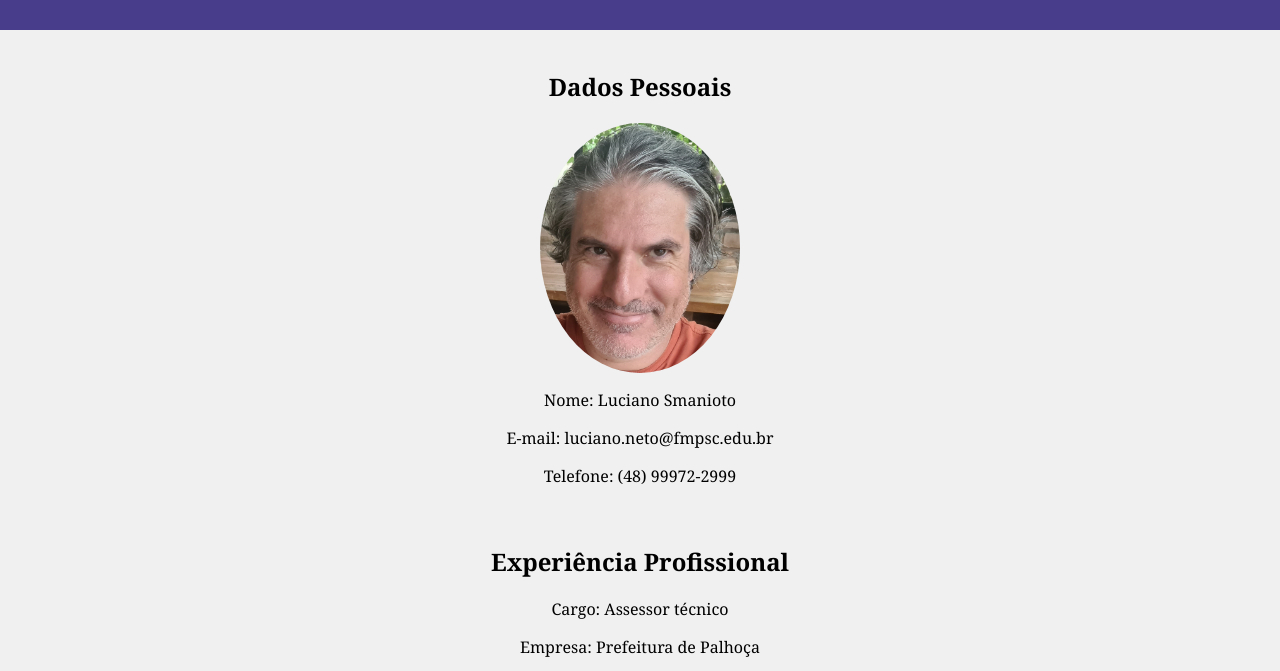
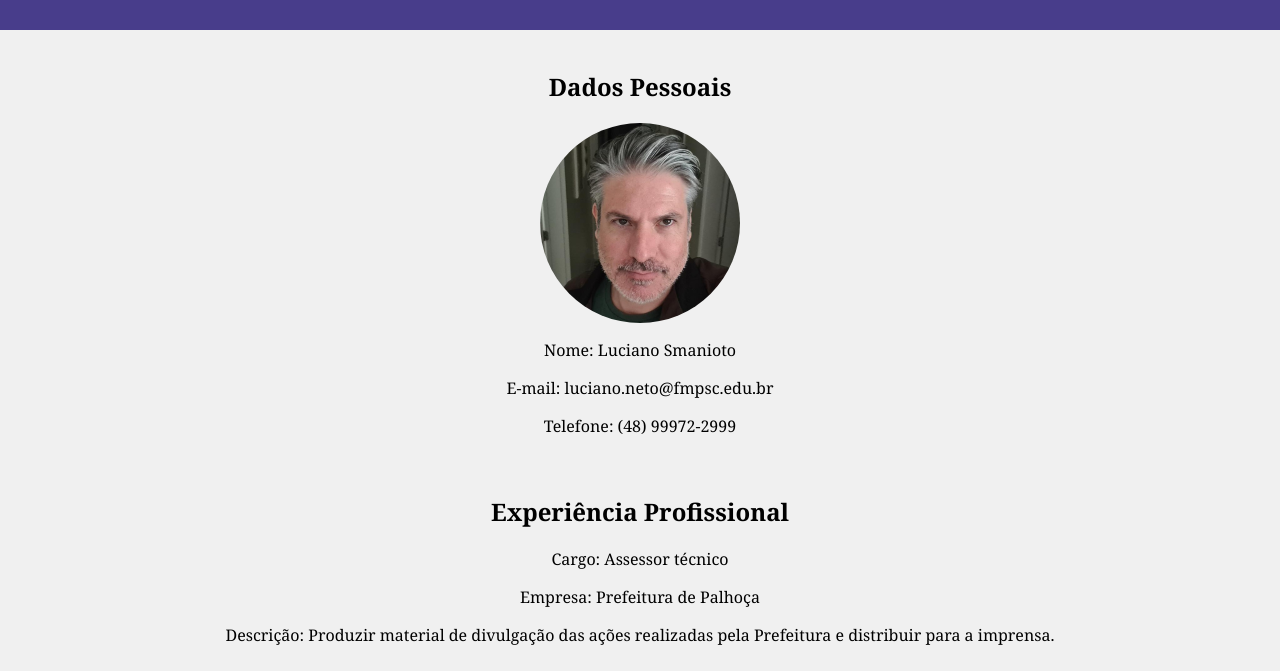
Before and after one commit to LucianoFMP/meucurriculo, a plain HTML site: page index.html in a window 1280 px wide. Shown: the part 116-787 px from the top of the page. Drawn offline with Linux system fonts and the light colour scheme.

Commit message:
Update index.html

```diff
--- a/index.html
+++ b/index.html
@@ -38,7 +38,7 @@
     </div>
     <div id="main-content">
         <h2>Dados Pessoais</h2>
-        <img id="profile-image" src="fotoprocurriculo.jpg" alt="Foto de Perfil">
+        <img id="profile-image" src="fotocurriculo.jpg" alt="Foto de Perfil">
         <p>Nome: Luciano Smanioto</p>
         <p>E-mail: luciano.neto@fmpsc.edu.br</p>
         <p>Telefone: (48) 99972-2999</p>
```
